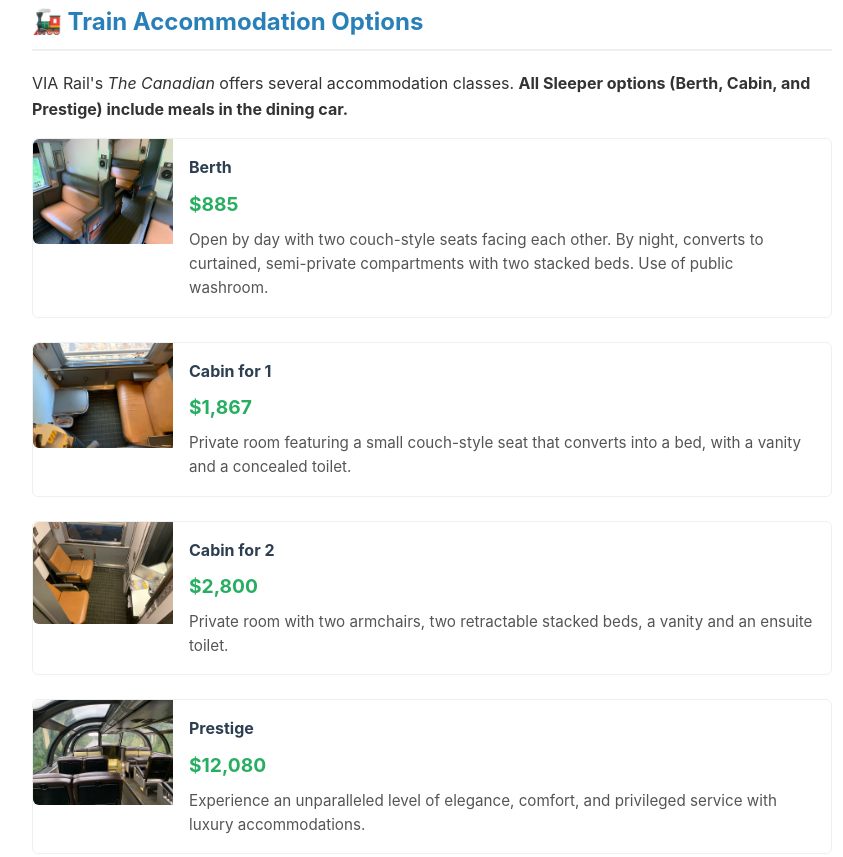
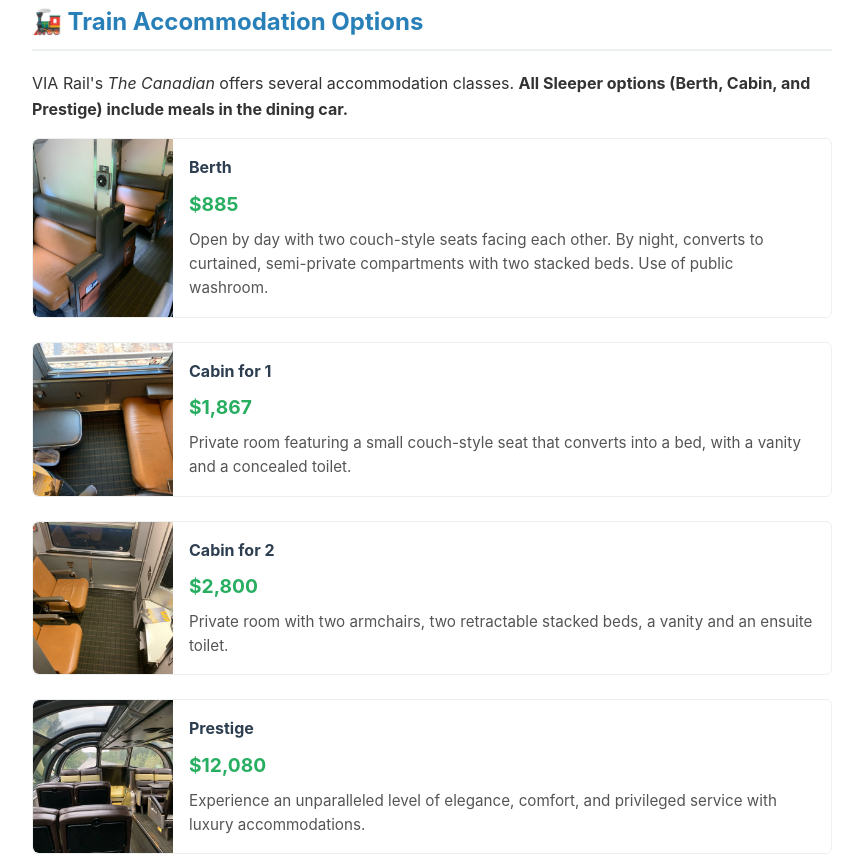
Before and after one commit to Mezzyface/canada_train, a plain HTML site: page index.html in a window 1280 px wide. Shown: the part 1391-2248 px from the top of the page, without its empty margins (208-1051 px from the left). Drawn offline with Linux system fonts and the light colour scheme.

Commit message:
Make images fill full card height from top to bottom

```diff
--- a/index.html
+++ b/index.html
@@ -127,11 +127,12 @@
         }
         .accommodation-img {
             width: 140px;
-            height: 100%;
+            min-height: 100%;
             object-fit: cover;
             border-radius: 6px 0 0 6px;
             vertical-align: middle;
             flex-shrink: 0;
+            align-self: stretch;
         }
         .train-option {
             display: flex;
```
